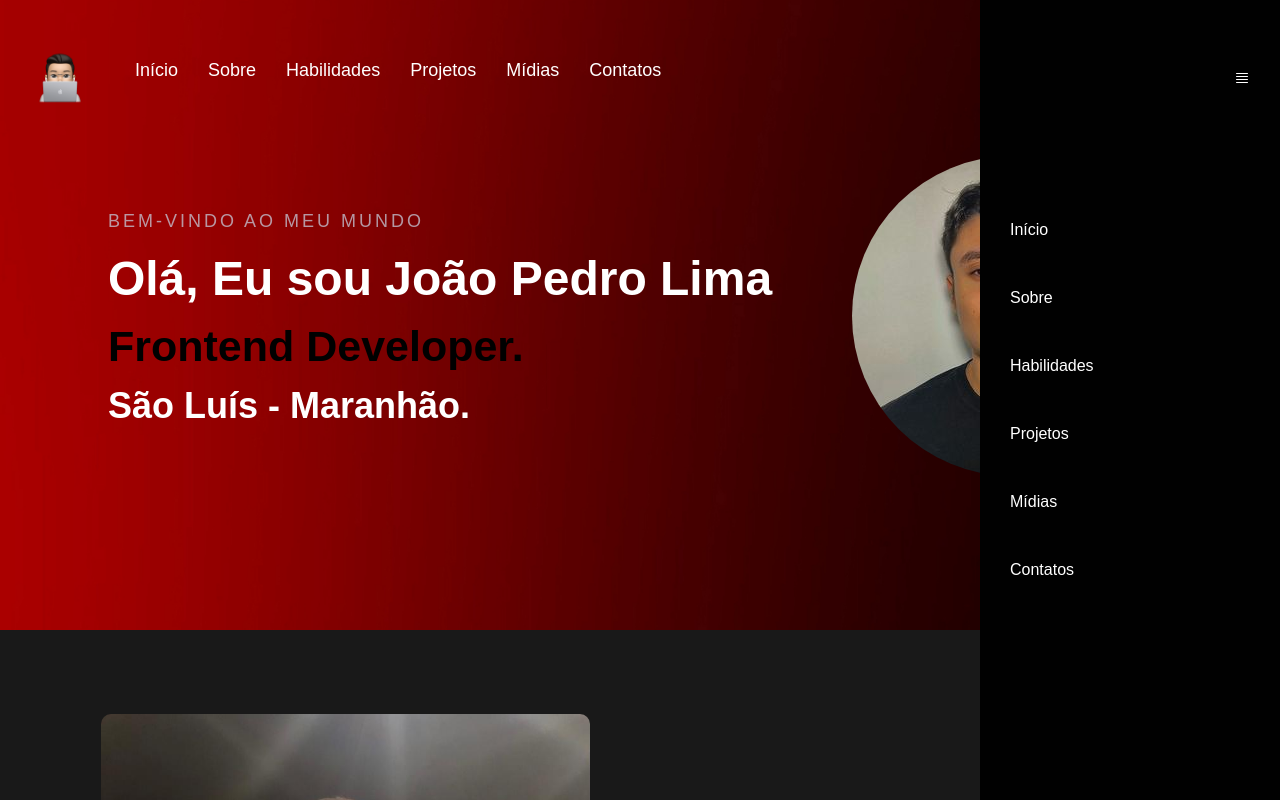
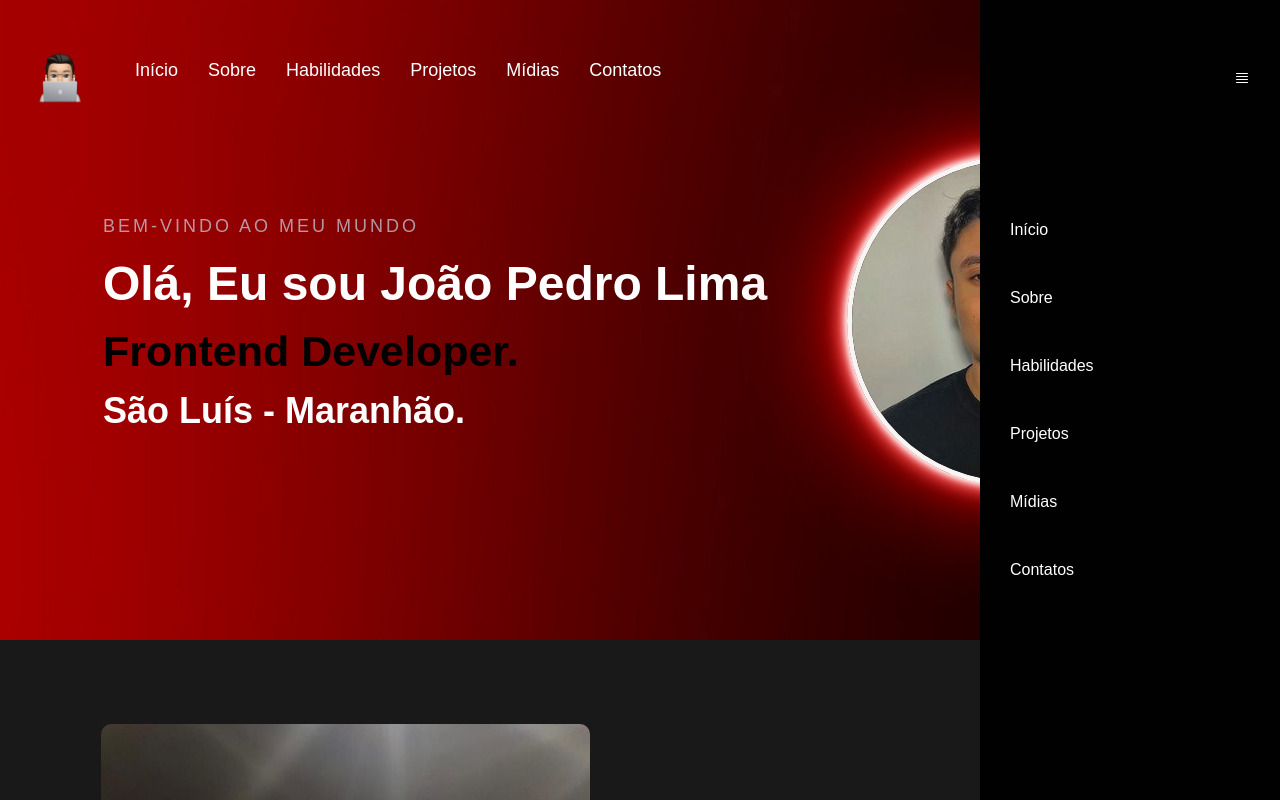
Before and after one commit to joaopedroalc/joaopedrolima-dev, a React (Create React App) app: page / in a window 1280 px wide. Shown: the top 800 px of the page. Built offline with nearby package versions, Linux system fonts and the light colour scheme.

Commit message:
box shadow neon

```diff
--- a/src/Home.css
+++ b/src/Home.css
@@ -17,6 +17,21 @@
     margin-left: 5rem;
     object-fit: cover;
     border-radius: 50%;
+    border: 5px solid rgb(247, 244, 244);
+    box-shadow:
+    0 0 7px #fff,
+    0 0 10px #fff,
+    0 0 21px #fff,
+    0 0 42px rgb(255, 0, 0),
+    0 0 20px rgb(255, 0, 0),
+    0 0 20px rgb(255, 0, 0),
+    0 0 120px rgb(255, 0, 0);
+    transition:1s ease-out;
+}
+
+.perfil-container img:hover{
+    border: 5px solid rgb(255, 0, 0);
+    box-shadow: none;
 }
 
 .logo img{
```
Also changed, not shown: 4 other files (tests, documents, lock files or other folders).
